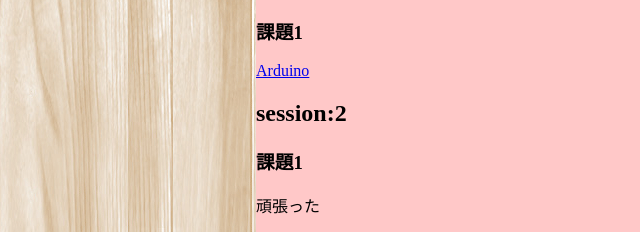
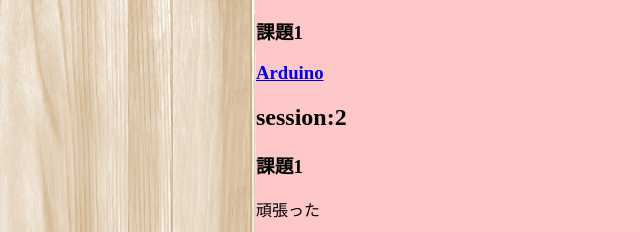
Before and after one commit to KUAD-XtechDesign/studyprogress-tanjikiyo, a plain HTML site: page subjects/swnwb2.html in a window 1280 px wide. Shown: the part 522-754 px from the top of the page, 0-640 px from the left. Drawn offline with Linux system fonts and the light colour scheme.

Commit message:
文字の大きさ

```diff
--- a/subjects/swnwb2.html
+++ b/subjects/swnwb2.html
@@ -30,7 +30,7 @@
 
         <h2>session:1</h2>
         <h3>課題1</h3>
-        <a href="./Arduino/Arduino.html">Arduino</a>
+        <a href="./Arduino/Arduino.html"><h3>Arduino</h3></a>
       </div>
 
       <div class="session">
```
